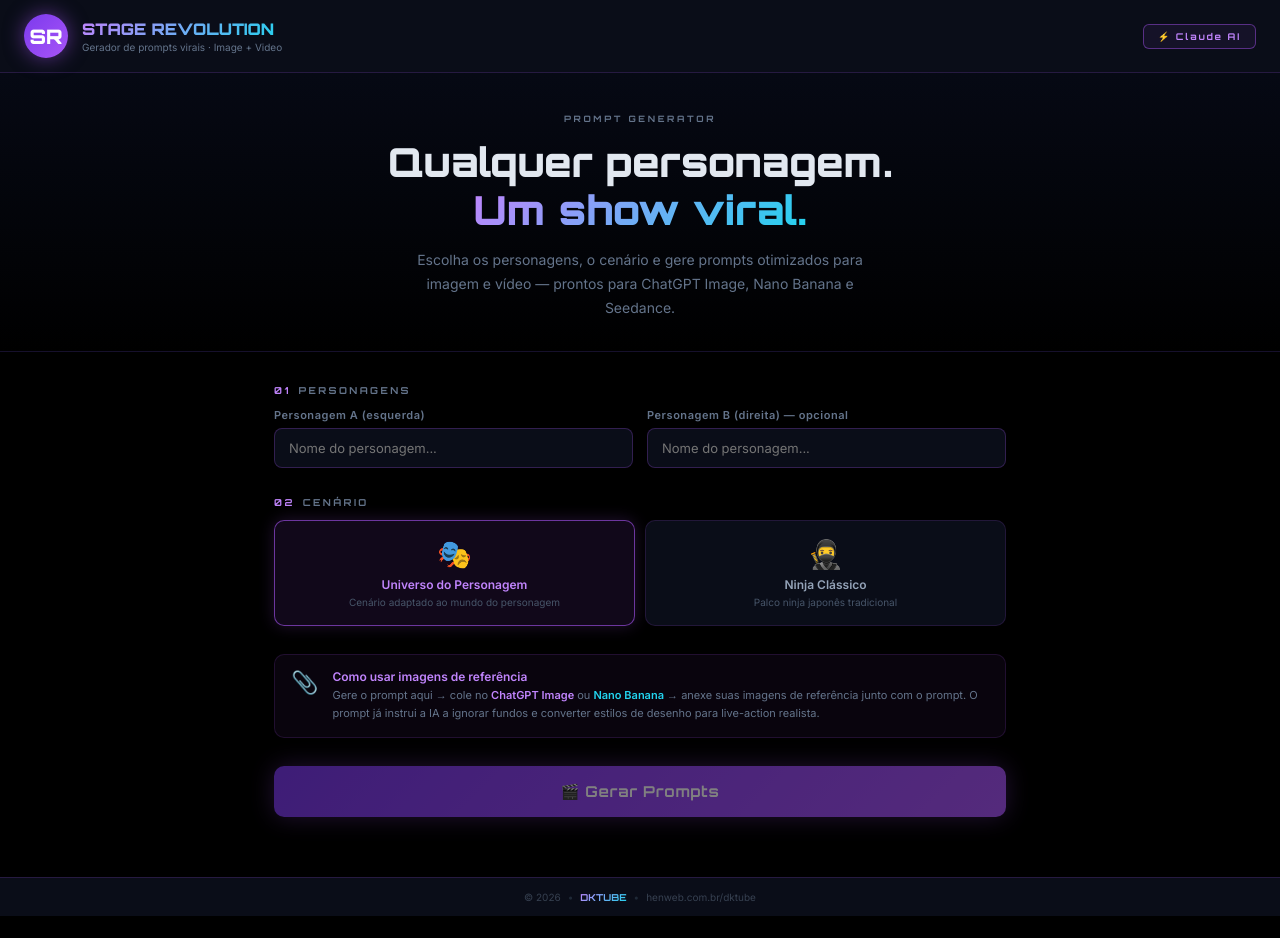
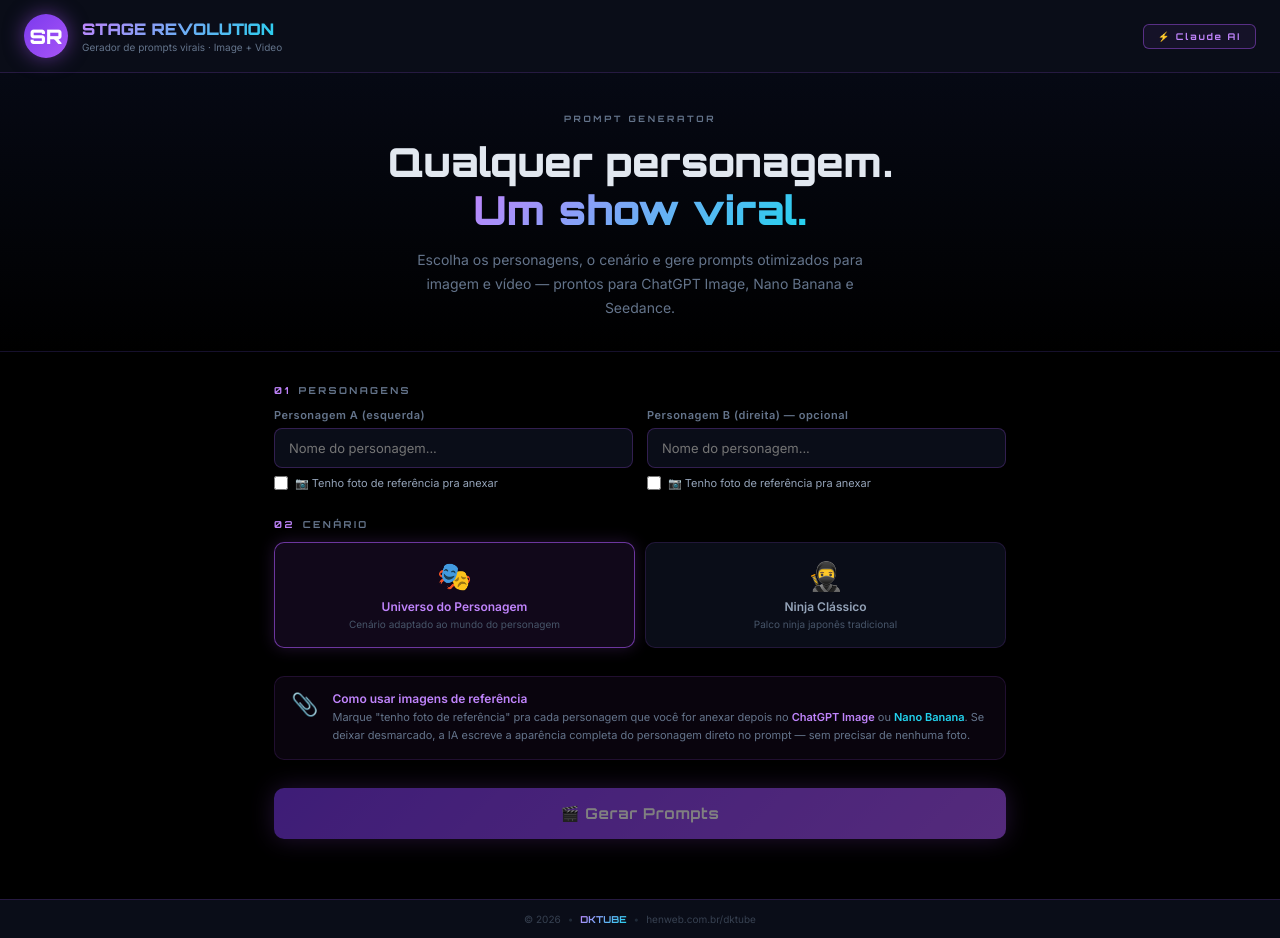
Before and after one commit to luizferreiraalves-cyber/stage-revolution, a React (Vite) app: page / in a window 1280 px wide. Before the commit the page ends 916 px from the top, so only its background shows below. Built offline with nearby package versions, Linux system fonts and the light colour scheme.

Commit message:
Update App.jsx

```diff
--- a/src/App.jsx
+++ b/src/App.jsx
@@ -15,7 +15,7 @@ const POPULAR = [
   { name: 'Link', universe: 'Zelda', emoji: '🗡️' },
 ]
 
-function CharacterCard({ label, value, onChange }) {
+function CharacterCard({ label, value, onChange, hasPhoto, onPhotoChange }) {
   const [showSuggestions, setShowSuggestions] = useState(false)
   const filtered = value.length > 0
     ? POPULAR.filter(p => p.name.toLowerCase().includes(value.toLowerCase())).slice(0, 6)
@@ -51,6 +51,15 @@ function CharacterCard({ label, value, onChange }) {
           ))}
         </div>
       )}
+      <label style={styles.photoCheckLabel}>
+        <input
+          type="checkbox"
+          checked={hasPhoto}
+          onChange={e => onPhotoChange(e.target.checked)}
+          style={styles.photoCheckInput}
+        />
+        <span>📷 Tenho foto de referência pra anexar</span>
+      </label>
     </div>
   )
 }
@@ -82,9 +91,9 @@ function ScenarioSelector({ value, onChange }) {
   )
 }
 
-function PromptBlock({ label, content, index }) {
+function PromptBlock({ label, content, type }) {
   const [copied, setCopied] = useState(false)
-  const isImage = label.includes('IMAGE') || label.includes('IMAGEM')
+  const isImage = type === 'image'
 
   const copy = () => {
     navigator.clipboard.writeText(content).then(() => {
@@ -170,6 +179,8 @@ function parseOutput(text) {
 export default function App() {
   const [charA, setCharA] = useState('')
   const [charB, setCharB] = useState('')
+  const [hasPhotoA, setHasPhotoA] = useState(false)
+  const [hasPhotoB, setHasPhotoB] = useState(false)
   const [scenario, setScenario] = useState('universe')
   const [loading, setLoading] = useState(false)
   const [result, setResult] = useState(null)
@@ -191,6 +202,8 @@ export default function App() {
         body: JSON.stringify({
           characterA: charA,
           characterB: charB || null,
+          hasPhotoA,
+          hasPhotoB,
           scenario,
           language: 'Portuguese (Brazilian)'
         })
@@ -256,8 +269,20 @@ export default function App() {
             <span style={{ color: '#c084fc' }}>01</span> PERSONAGENS
           </div>
           <div style={styles.charGrid}>
-            <CharacterCard label="Personagem A (esquerda)" value={charA} onChange={setCharA} />
-            <CharacterCard label="Personagem B (direita) — opcional" value={charB} onChange={setCharB} />
+            <CharacterCard
+              label="Personagem A (esquerda)"
+              value={charA}
+              onChange={setCharA}
+              hasPhoto={hasPhotoA}
+              onPhotoChange={setHasPhotoA}
+            />
+            <CharacterCard
+              label="Personagem B (direita) — opcional"
+              value={charB}
+              onChange={setCharB}
+              hasPhoto={hasPhotoB}
+              onPhotoChange={setHasPhotoB}
+            />
           </div>
         </section>
 
@@ -275,7 +300,7 @@ export default function App() {
           <div>
             <div style={{ fontSize: 12, fontWeight: 600, color: '#c084fc', marginBottom: 3 }}>Como usar imagens de referência</div>
             <div style={{ fontSize: 11, color: '#64748b', lineHeight: 1.6 }}>
-              Gere o prompt aqui → cole no <strong style={{ color: '#c084fc' }}>ChatGPT Image</strong> ou <strong style={{ color: '#22d3ee' }}>Nano Banana</strong> → anexe suas imagens de referência junto com o prompt. O prompt já instrui a IA a ignorar fundos e converter estilos de desenho para live-action realista.
+              Marque "tenho foto de referência" pra cada personagem que você for anexar depois no <strong style={{ color: '#c084fc' }}>ChatGPT Image</strong> ou <strong style={{ color: '#22d3ee' }}>Nano Banana</strong>. Se deixar desmarcado, a IA escreve a aparência completa do personagem direto no prompt — sem precisar de nenhuma foto.
             </div>
           </div>
         </div>
@@ -320,7 +345,7 @@ export default function App() {
               {result.map((block, i) => (
                 <PromptBlock
                   key={i}
-                  index={i}
+                  type={block.type}
                   label={block.label}
                   content={block.content.trim()}
                 />
@@ -331,7 +356,7 @@ export default function App() {
               <div style={styles.workflowTitle}>📋 Fluxo de trabalho</div>
               <div style={styles.workflowSteps}>
                 {[
-                  { n: '1', t: 'Copie o prompt de imagem', d: 'Cole no ChatGPT Image ou Nano Banana + anexe suas imagens de referência' },
+                  { n: '1', t: 'Copie o prompt de imagem', d: 'Cole no ChatGPT Image ou Nano Banana + anexe suas imagens de referência (se marcou que tem)' },
                   { n: '2', t: 'Gere a imagem inicial', d: 'A cena de confronto com os dois personagens posicionados' },
                   { n: '3', t: 'Use os prompts de vídeo', d: 'Cole cada prompt no Seedance ou Kling com a imagem gerada como referência' },
                   { n: '4', t: 'Monte a sequência', d: '4 vídeos de 8 segundos = sequência viral completa' },
@@ -483,6 +508,14 @@ const styles = {
     borderBottom: '1px solid rgba(168,85,247,0.08)',
     transition: 'background 0.1s',
   },
+  photoCheckLabel: {
+    display: 'flex', alignItems: 'center', gap: 7,
+    marginTop: 8, fontSize: 11, color: '#94a3b8',
+    cursor: 'pointer', userSelect: 'none',
+  },
+  photoCheckInput: {
+    width: 14, height: 14, cursor: 'pointer', accentColor: '#a855f7',
+  },
   scenCard: {
     flex: 1, padding: '16px 14px', borderRadius: 10,
     border: '1px solid', cursor: 'pointer',
```
